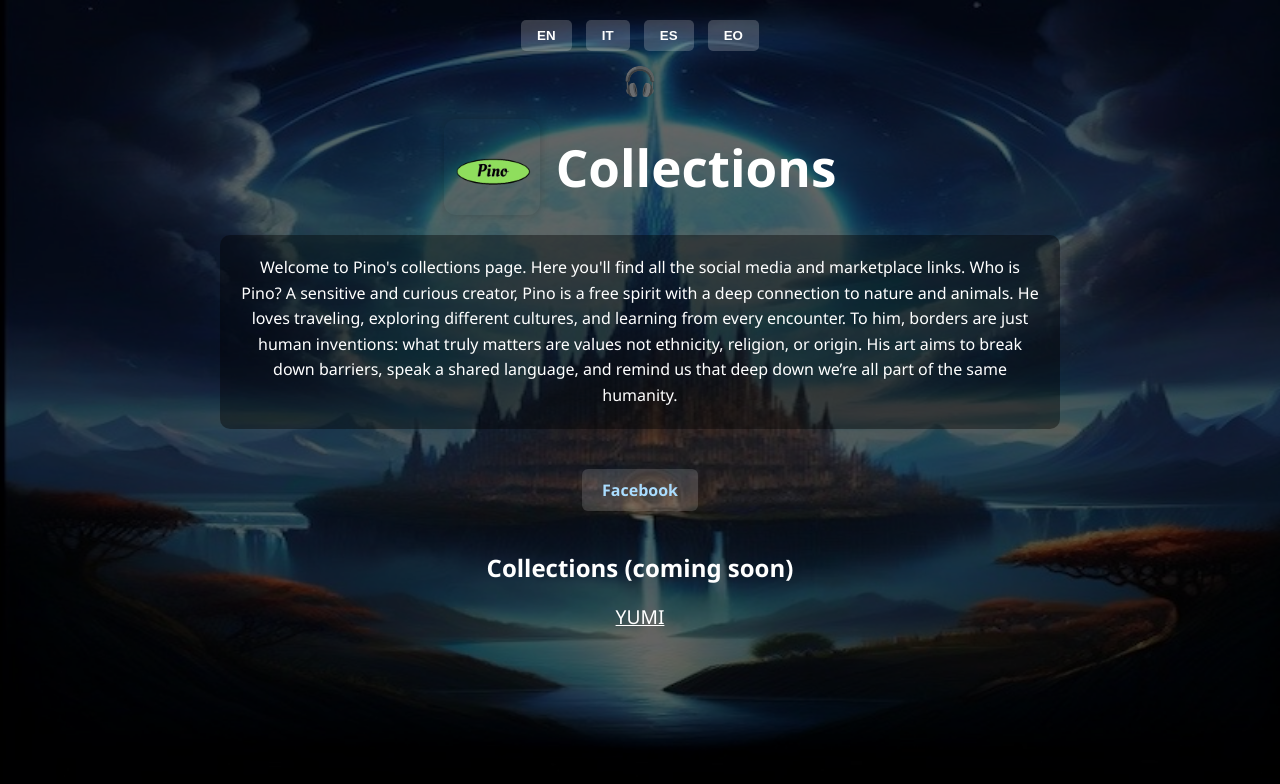
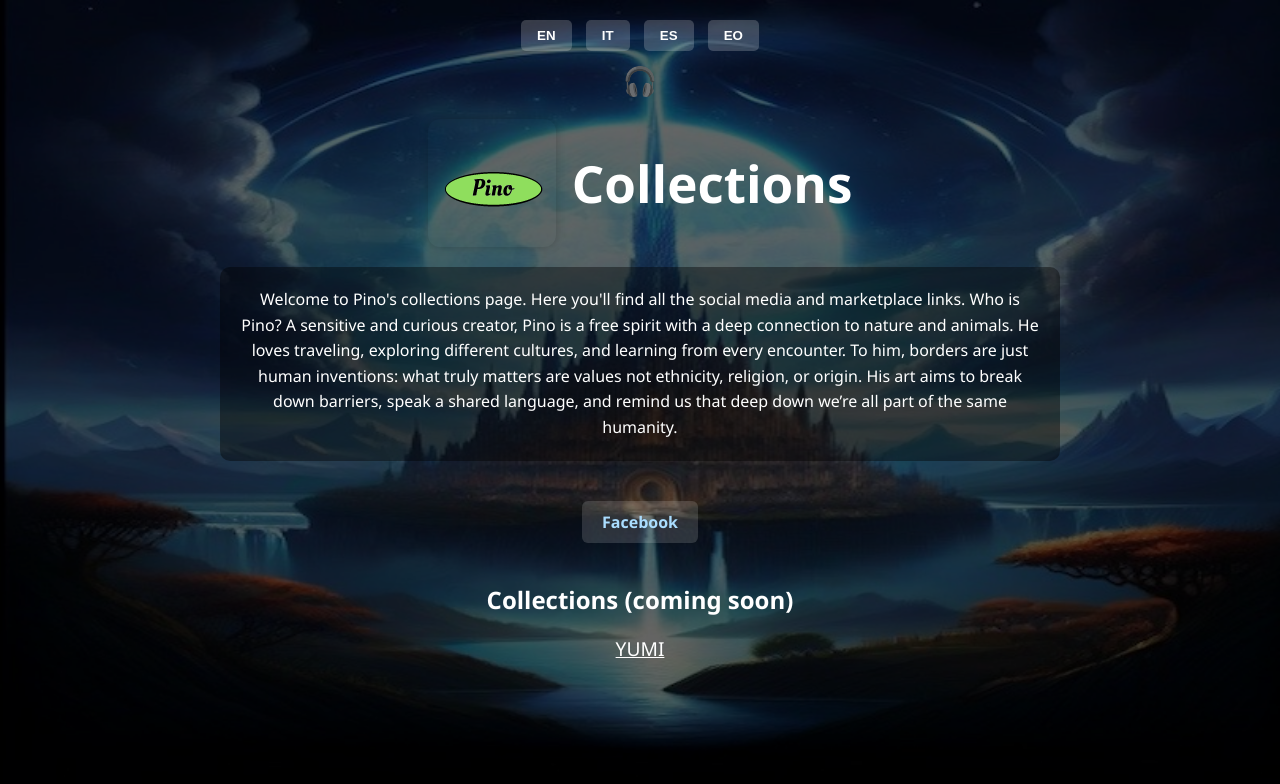
Before and after one commit to Pino-npg/Pino, a plain HTML site: page index.html in a window 1280 px wide. Drawn offline with Linux system fonts and the light colour scheme.

Commit message:
Fix centratura logo e titolo

```diff
--- a/style.css
+++ b/style.css
@@ -101,8 +101,8 @@ h1 {
 }
 
 .logo {
-  width: 128px;
-  height: 128px;
+  width: 128px!important;
+  height: 128px!important;
   border-radius: 12px;
   box-shadow: 0 0 10px rgba(0,0,0,0.2);
 }
```
